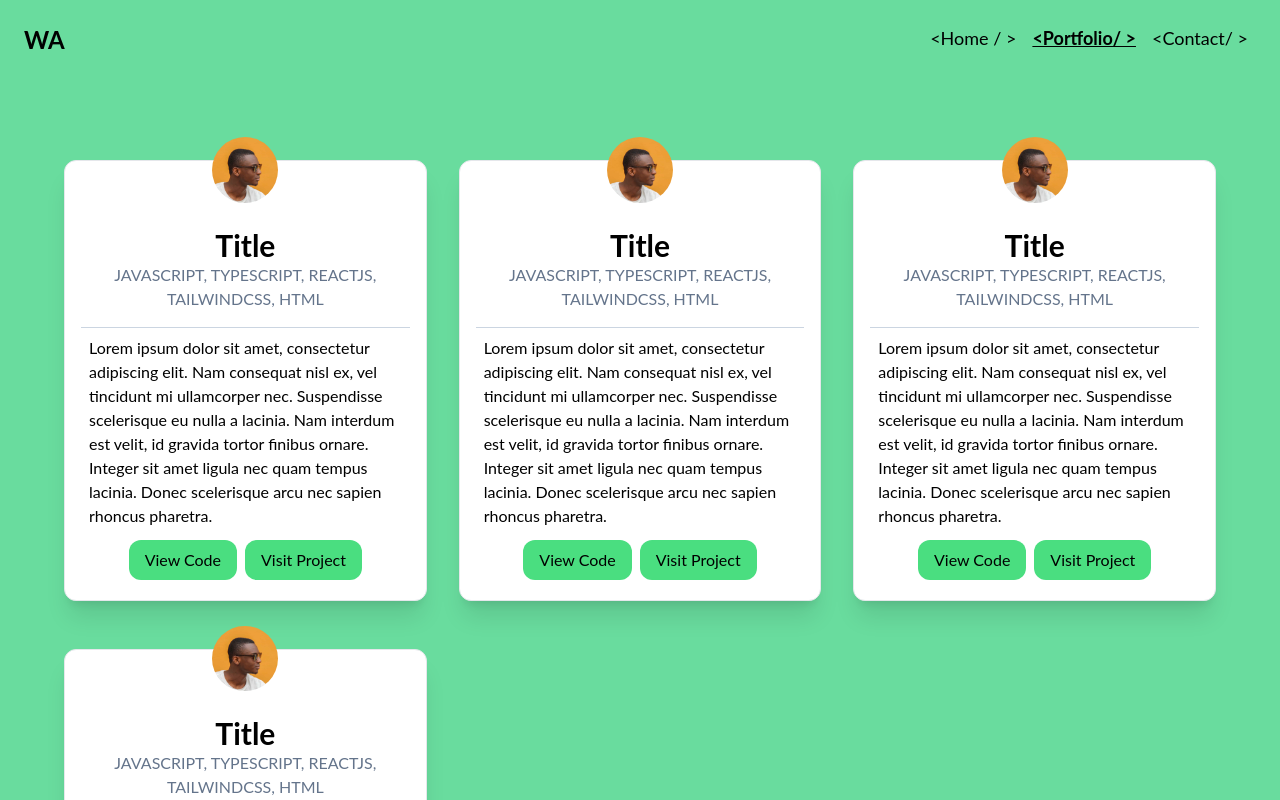
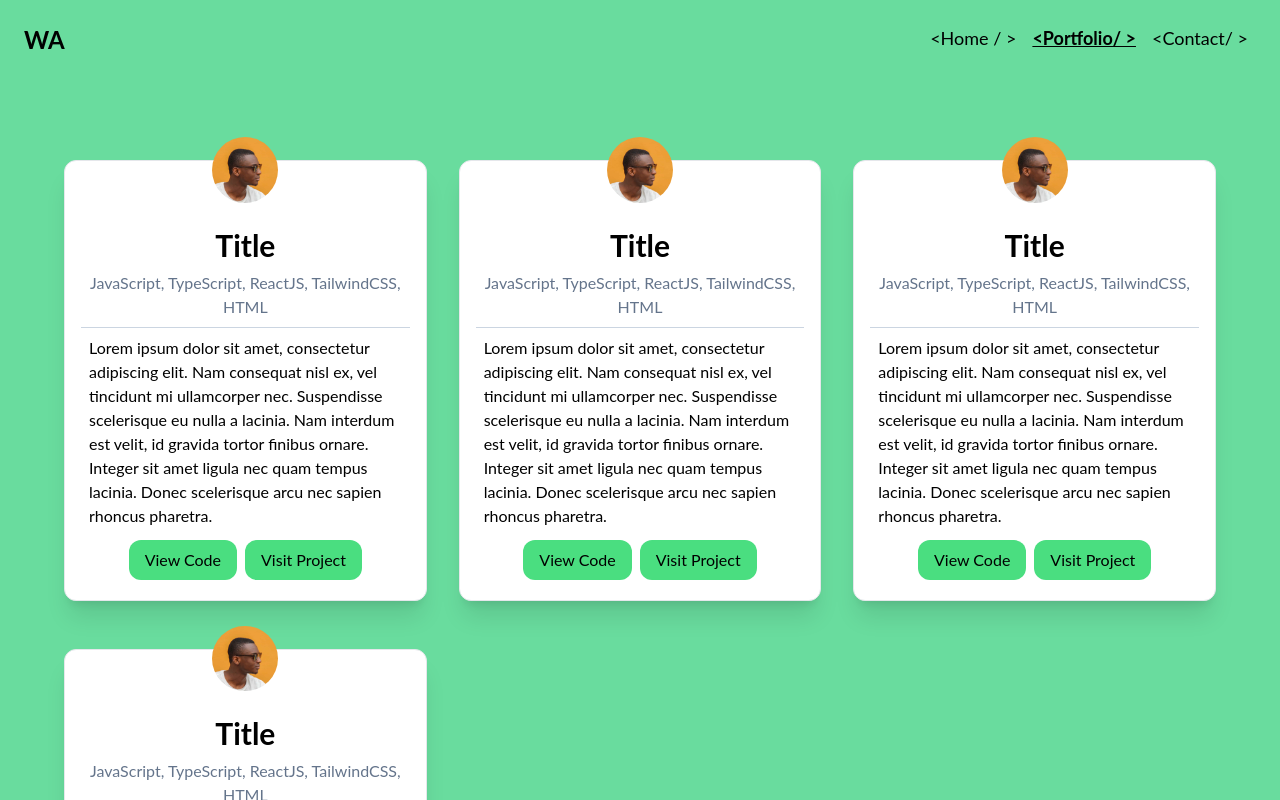
Before and after one commit to wanwari/wanwari.ca, a React (Create React App) app: page /portfolio in a window 1280 px wide. Built offline with nearby package versions, Linux system fonts and the light colour scheme.

Commit message:
feat: update card button behaviour

```diff
--- a/src/components/animated/Card.tsx
+++ b/src/components/animated/Card.tsx
@@ -27,9 +27,9 @@ const Card = ({ delay, title, about, tags, codeUrl, demoUrl }: CardProps) => {
 						alt="logo"
 					/>
 				</div>
-				<div className="flex justify-center flex-col text-center mb-4">
-					<h1 className="font-bold text-3xl mt-6">{title}</h1>
-					<p className="text-slate-500 uppercase">{tags}</p>
+				<div className="flex justify-center flex-col text-center mb-2">
+					<h1 className="font-bold text-3xl mt-6 mb-2">{title}</h1>
+					<p className="text-slate-500">{tags}</p>
 				</div>
 				<div className="flex justify-center p-2 border-t border-slate-300">
 					<p>{about}</p>
@@ -37,6 +37,8 @@ const Card = ({ delay, title, about, tags, codeUrl, demoUrl }: CardProps) => {
 				<div className="flex justify-center">
 					<a
 						href={codeUrl}
+						rel="noreferrer"
+						target="_blank"
 						className="bg-green-400 m-1 px-4 py-2 self-center rounded-xl hover:text-white hover:shadow-md"
 					>
 						View Code
@@ -44,6 +46,8 @@ const Card = ({ delay, title, about, tags, codeUrl, demoUrl }: CardProps) => {
 					{demoUrl && (
 						<a
 							href={demoUrl}
+							rel="noreferrer"
+							target="_blank"
 							className="bg-green-400 m-1 px-4 py-2 self-center rounded-xl hover:text-white hover:shadow-md"
 						>
 							Visit Project
```
